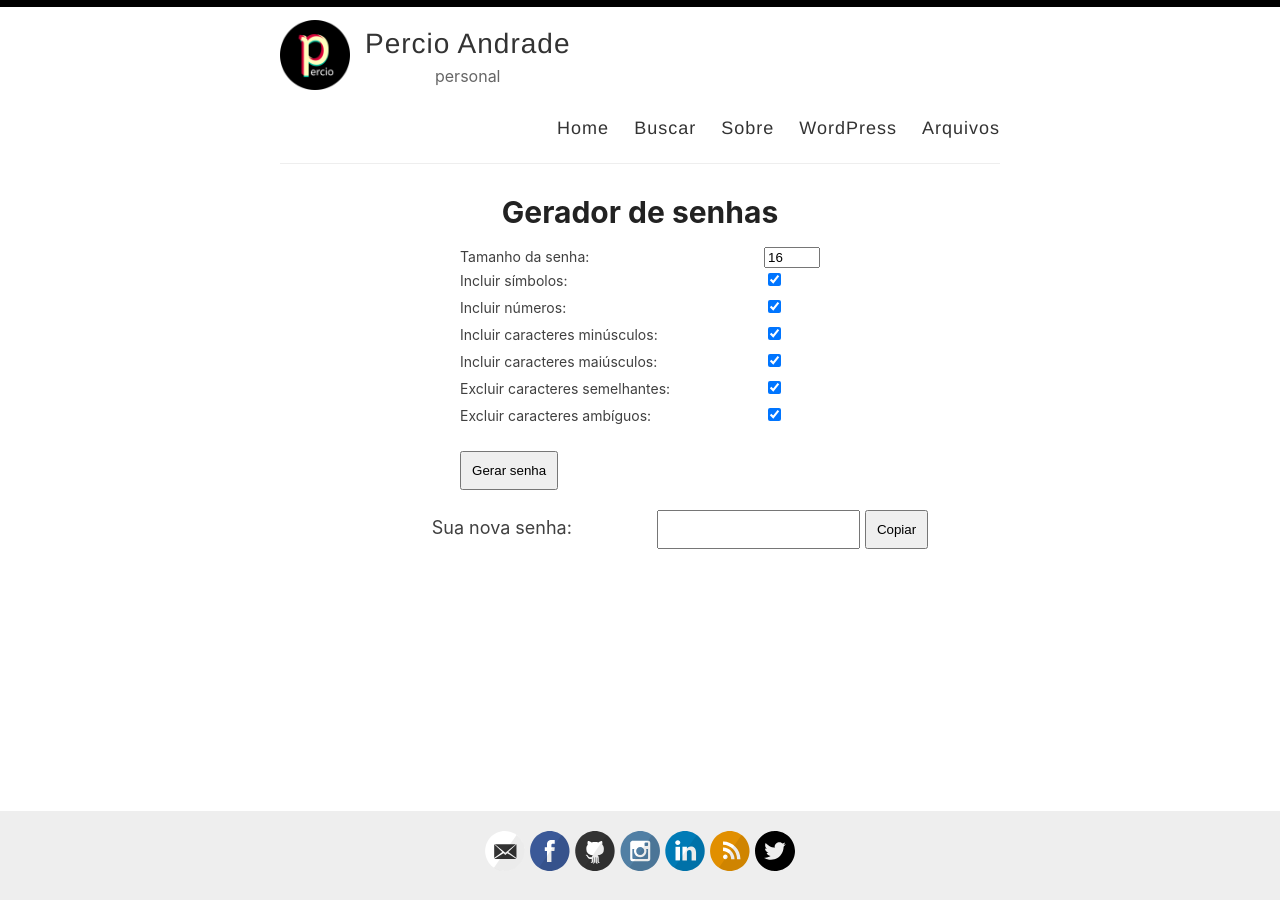
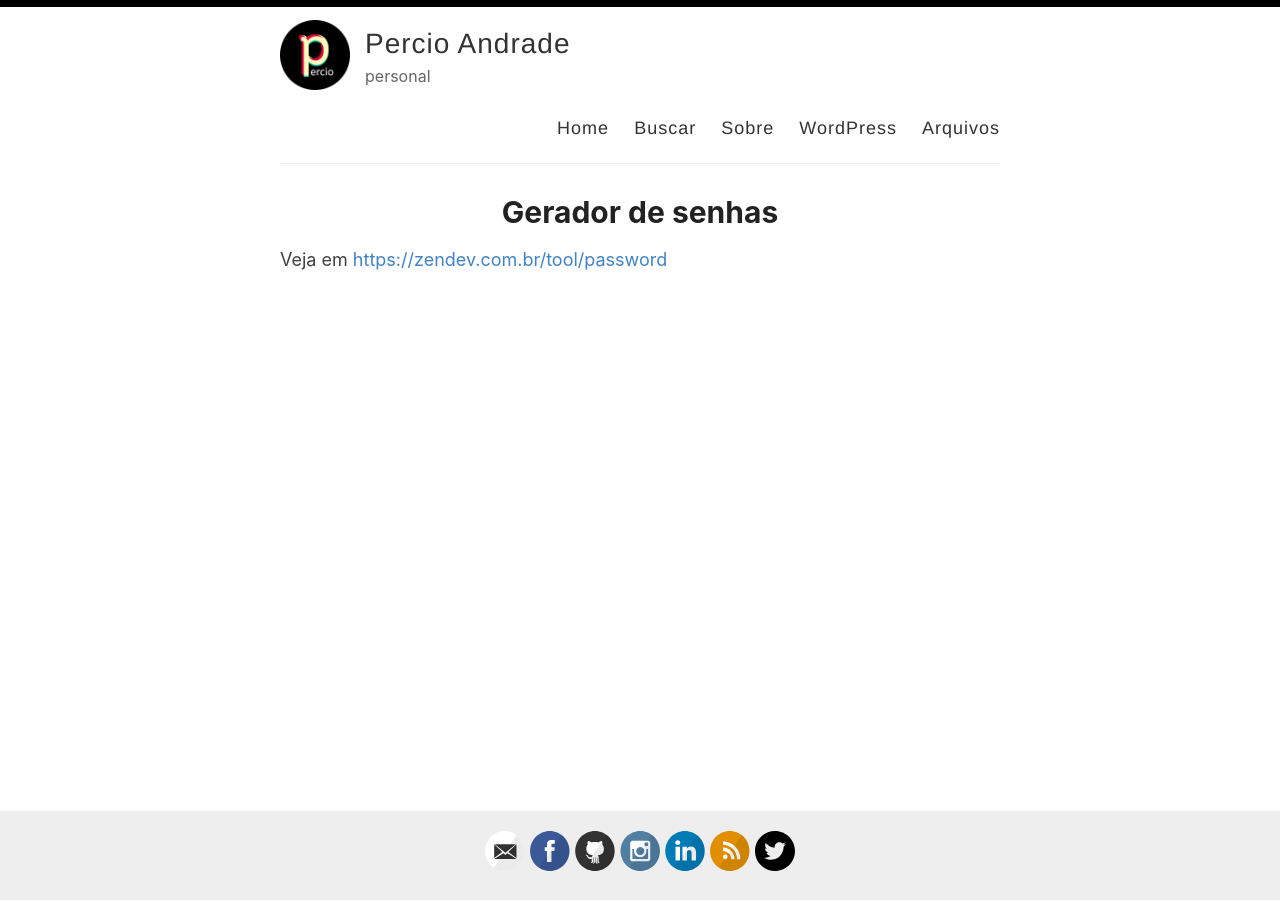
Before and after one commit to percioandrade/percioandrade.github.io, a Jekyll site: the page built from _pages/password.html, in a window 1280 px wide. Built offline with Jekyll 4.4.1, drawn with Linux system fonts in a browser that asks for light colours.

Commit message:
Update password.html

```diff
--- a/_pages/password.html
+++ b/_pages/password.html
@@ -4,130 +4,4 @@ title: Gerador de senhas
 permalink: /password/
 ---
 
-<!DOCTYPE html>
-<html>
-<head>
-    <style>
-        body {
-            text-align: center;
-            margin: 0;
-        }
-        label {
-            display: inline-block;
-            width: 300px;
-        }
-        input[type="checkbox"], input[type="text"] {
-            margin-bottom: 10px;
-        }
-
-        #formContainer {
-            display: flex;
-            align-items: center;
-            flex-direction: column;
-            text-align: -webkit-auto;
-            font-size: 14px;
-        }
-
-        .form {
-            text-align: left;
-        }
-
-        #buttoGenerate {
-            margin-top: 20px;
-            padding: 10px;
-        }
-
-        #generatedPassword {
-            font-weight: bold;
-            margin-top: 20px;
-            padding: 10px;
-        }
-        #copyButton {
-            margin-top: 10px;
-            padding: 10px;
-        }
-    </style>
-</head>
-<body>
-    <div id="formContainer">
-        <form class="form">
-            <label for="passwordLength">Tamanho da senha:</label>
-            <input type="number" id="passwordLength" min="8" max="64" value="16" required><br>
-
-            <label for="includeSymbols">Incluir símbolos:</label>
-            <input type="checkbox" id="includeSymbols" checked><br>
-
-            <label for="includeNumbers">Incluir números:</label>
-            <input type="checkbox" id="includeNumbers" checked><br>
-
-            <label for="includeLowercase">Incluir caracteres minúsculos:</label>
-            <input type="checkbox" id="includeLowercase" checked><br>
-
-            <label for="includeUppercase">Incluir caracteres maiúsculos:</label>
-            <input type="checkbox" id="includeUppercase" checked><br>
-
-            <label for="excludeSimilar">Excluir caracteres semelhantes:</label>
-            <input type="checkbox" id="excludeSimilar" checked><br>
-
-            <label for="excludeAmbiguous">Excluir caracteres ambíguos:</label>
-            <input type="checkbox" id="excludeAmbiguous" checked><br>
-
-            <button type="button" onclick="generatePassword()" id="buttoGenerate">Gerar senha</button>
-        </form>
-    </div>
-
-    <label for="generatedPassword">Sua nova senha:</label>
-    <input type="text" id="generatedPassword" readonly>
-    <button id="copyButton" onclick="copyPassword()">Copiar</button>
-
-    <script>
-        function generatePassword() {
-            // Retrieve user preferences
-            const passwordLength = parseInt(document.getElementById("passwordLength").value);
-            const includeSymbols = document.getElementById("includeSymbols").checked;
-            const includeNumbers = document.getElementById("includeNumbers").checked;
-            const includeLowercase = document.getElementById("includeLowercase").checked;
-            const includeUppercase = document.getElementById("includeUppercase").checked;
-            const excludeSimilar = document.getElementById("excludeSimilar").checked;
-            const excludeAmbiguous = document.getElementById("excludeAmbiguous").checked;
-
-            // Define the possible characters for each category
-            const symbols = "@#$%";
-            const numbers = "1234567890";
-            const lowercase = "abcdefghijkmnopqrstuvwxyz";
-            const uppercase = "ABCDEFGHJKLMNPQRSTUVWXYZ";
-            const similarCharacters = "il1Lo0O";
-            const ambiguousCharacters = "{}[]()/\\'\"`~,;:.<>";
-
-            // Concatenate the characters that will be used to generate the password
-            let characters = "";
-            if (includeSymbols) characters += symbols;
-            if (includeNumbers) characters += numbers;
-            if (includeLowercase) characters += lowercase;
-            if (includeUppercase) characters += uppercase;
-            if (excludeSimilar) characters = characters.replace(new RegExp("[" + similarCharacters + "]", "g"), "");
-            if (excludeAmbiguous) characters = characters.replace(new RegExp("[" + ambiguousCharacters + "]", "g"), "");
-
-            // Generate random password
-            let generatedPassword = "";
-            for (let i = 0; i < passwordLength; i++) {
-                const randomIndex = Math.floor(Math.random() * characters.length);
-                generatedPassword += characters.charAt(randomIndex);
-            }
-
-            // Set the generated password in the text field
-            const generatedPasswordElement = document.getElementById("generatedPassword");
-            generatedPasswordElement.value = generatedPassword;
-
-        }
-
-        function copyPassword() {
-            const generatedPasswordElement = document.getElementById("generatedPassword");
-            generatedPasswordElement.select();
-            document.execCommand("copy");
-
-            alert("Senha copiada para a área de transferência!");
-        }
-    </script>
-</body>
-</html>
+Veja em <a href="https://zendev.com.br/tool/password">https://zendev.com.br/tool/password</a>
```
